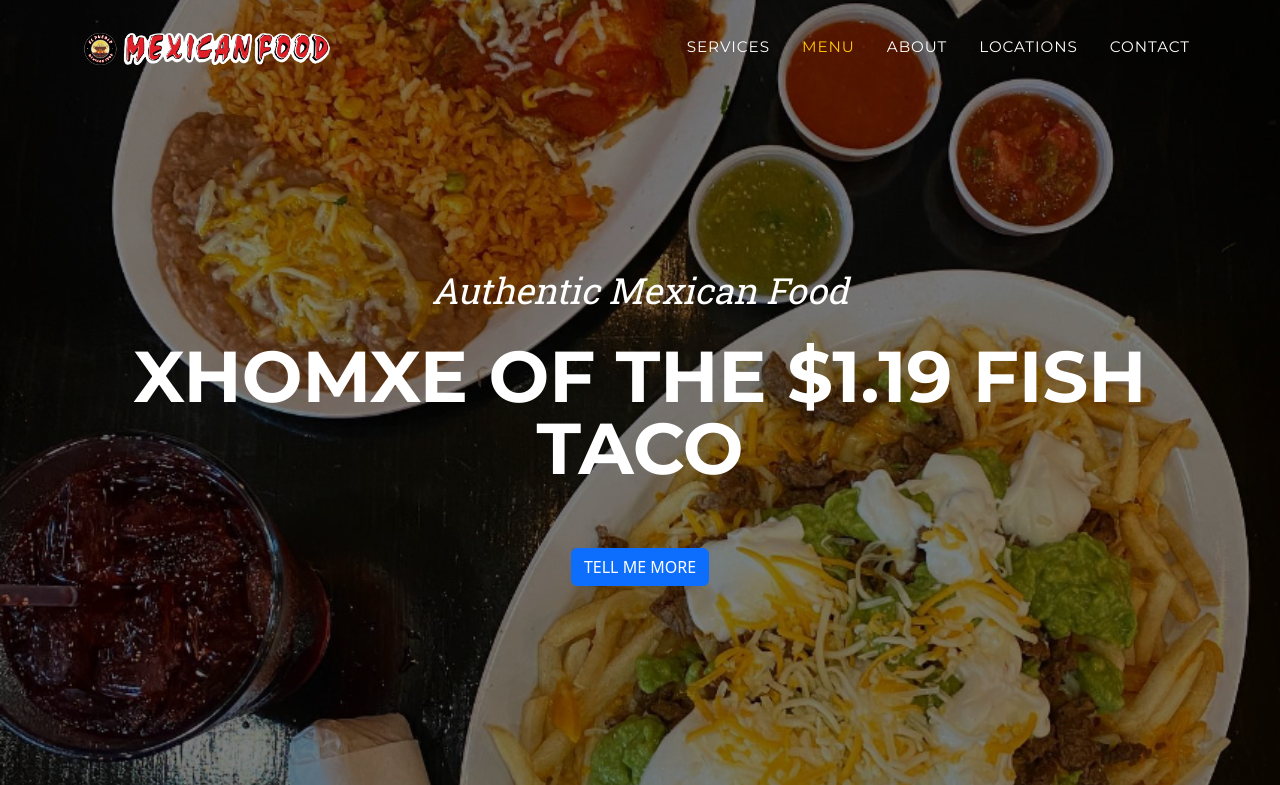
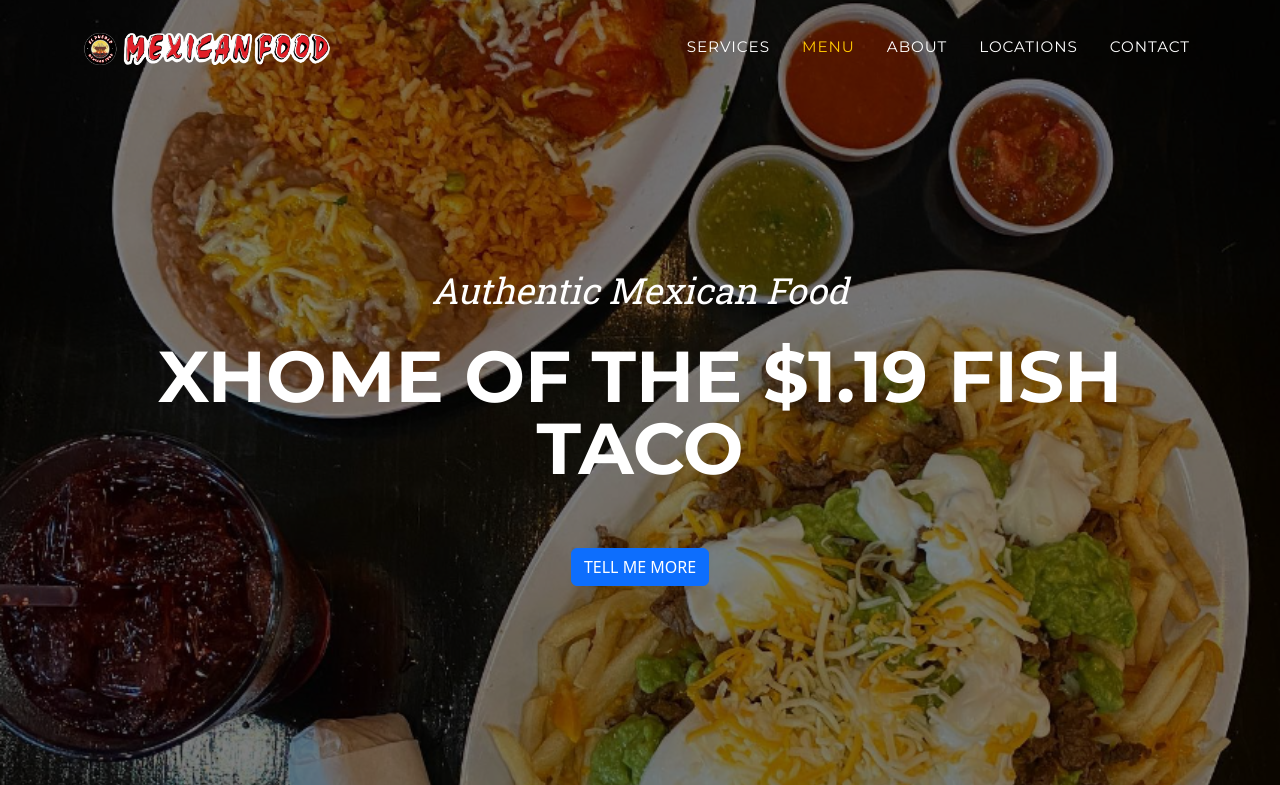
Before and after one commit to brezbox/elpubmex, a Flask app: page / in a window 1280 px wide. Shown: the top 785 px of the page. Run offline with Flask 3, Linux system fonts and the light colour scheme; some libraries are stand-ins or nearby versions.

Commit message:
Update index.html

```diff
--- a/templates/index.html
+++ b/templates/index.html
@@ -9,7 +9,7 @@
     <header class="masthead">
         <div class="container">
             <div class="masthead-subheading">Authentic Mexican Food</div>
-            <div class="masthead-heading text-uppercase">xHomxe of the $1.19 Fish Taco</div>
+            <div class="masthead-heading text-uppercase">xHome of the $1.19 Fish Taco</div>
             <a class="btn btn-primary btn-xl text-uppercase" href="#services">Tell Me More</a>
         </div>
     </header>
```
